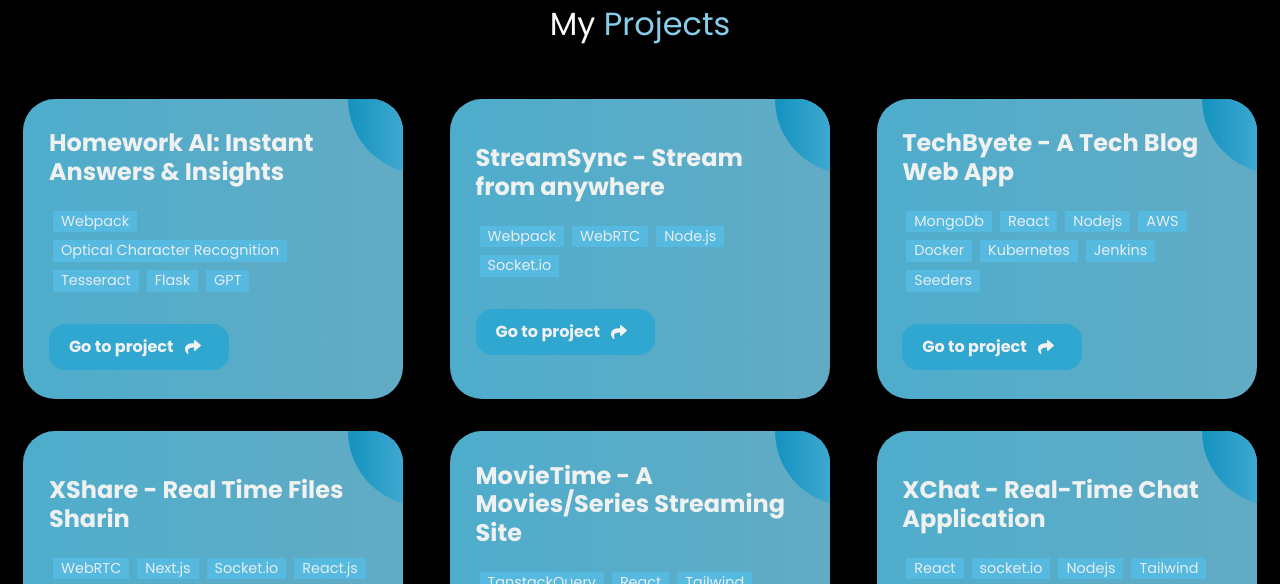
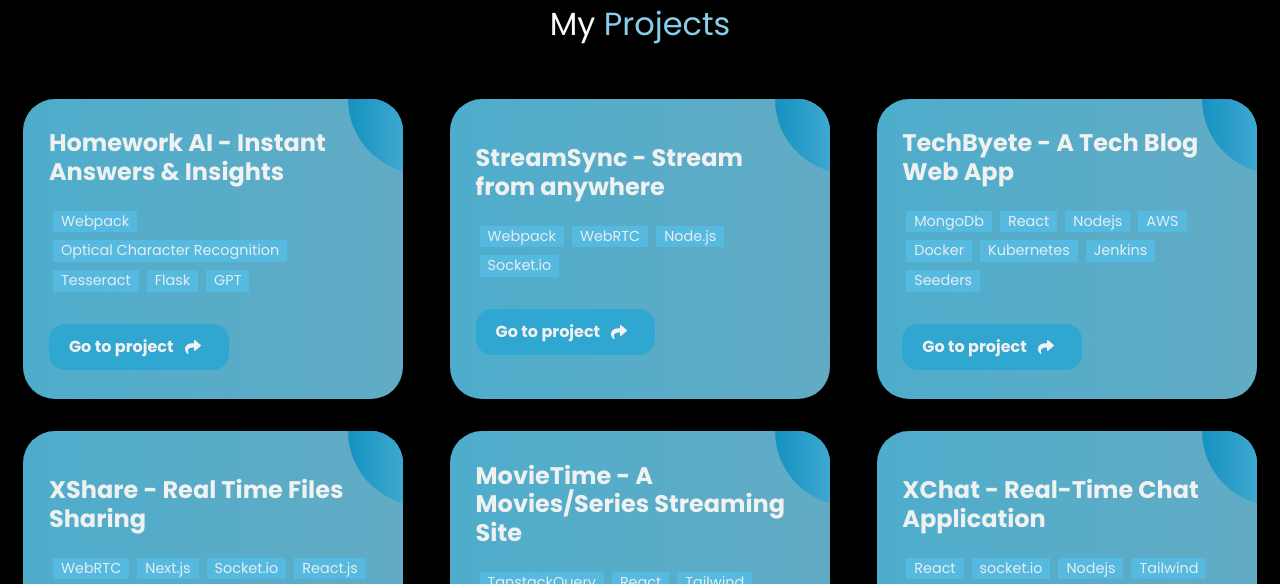
Before and after one commit to singhJasvinder101/Portfolio_frontend, a React (Vite) app: page / in a window 1280 px wide. Shown: the part 2200-2784 px from the top of the page. Built offline with nearby package versions, Linux system fonts and the light colour scheme; no server answers; a web font is replaced by a local one.

Commit message:
updated projects

```diff
--- a/src/HomePage.jsx
+++ b/src/HomePage.jsx
@@ -158,7 +158,7 @@ const HomePage = () => {
                     </div>
                     <div className="project-cards d-flex justify-content-around flex-wrap py-3">
                         <ProjectCard2
-                            title={"Homework AI: Instant Answers & Insights"}
+                            title={"Homework AI - Instant Answers & Insights"}
                             content={"Webpack, Optical Character Recognition, Tesseract, Flask, GPT"}
                             img={""}
                             link={"https://chromewebstore.google.com/detail/homework-ai/meghnnmlklkcnidecihpmpjhchnigahn"}
@@ -176,7 +176,7 @@ const HomePage = () => {
                             link={"https://tech-stuffs.netlify.app/"}
                         />
                         <ProjectCard2
-                            title={"XShare - Real Time Files Sharin"}
+                            title={"XShare - Real Time Files Sharing"}
                             content={"WebRTC, Next.js, Socket.io, React.js, Typescript"}
                             img={"/images/chatting.jpg"}
                             link={"https://github.com/singhJasvinder101/X_Share"}
```
